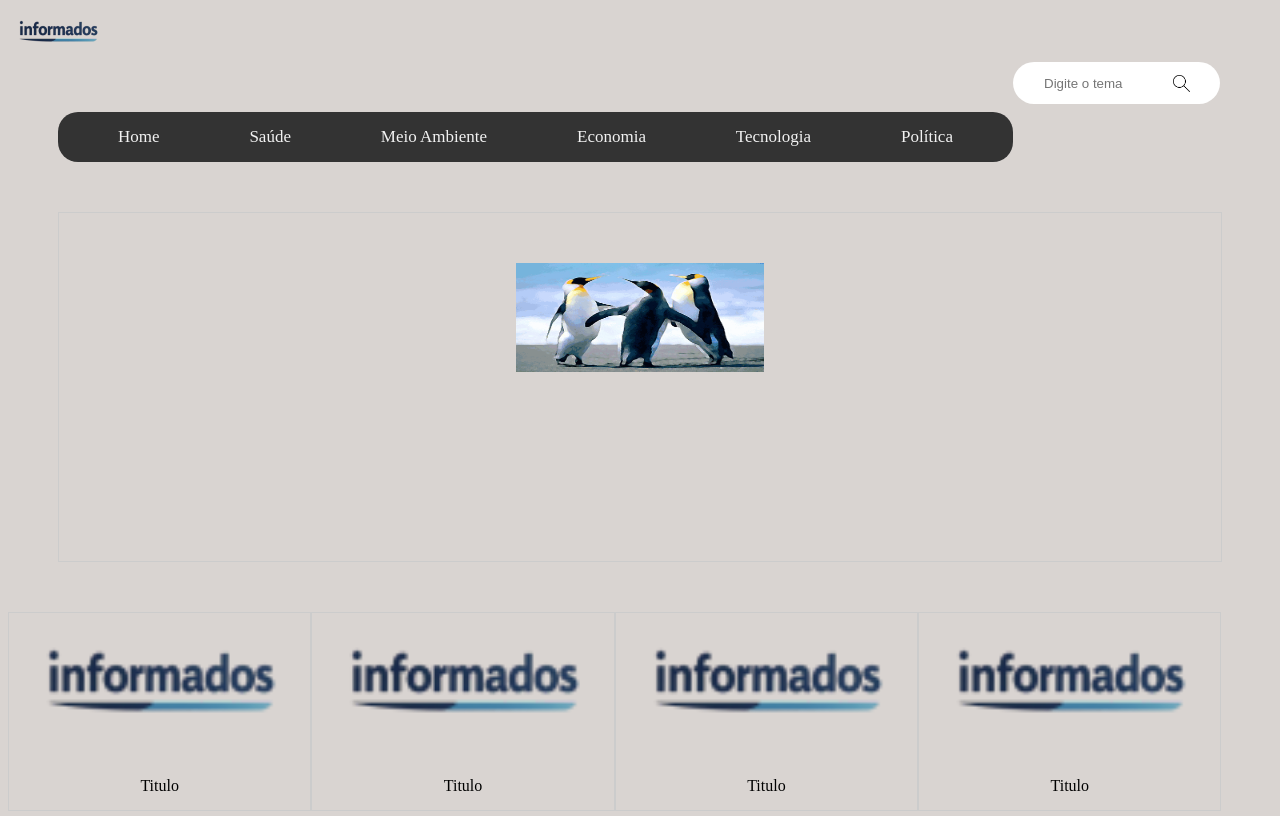
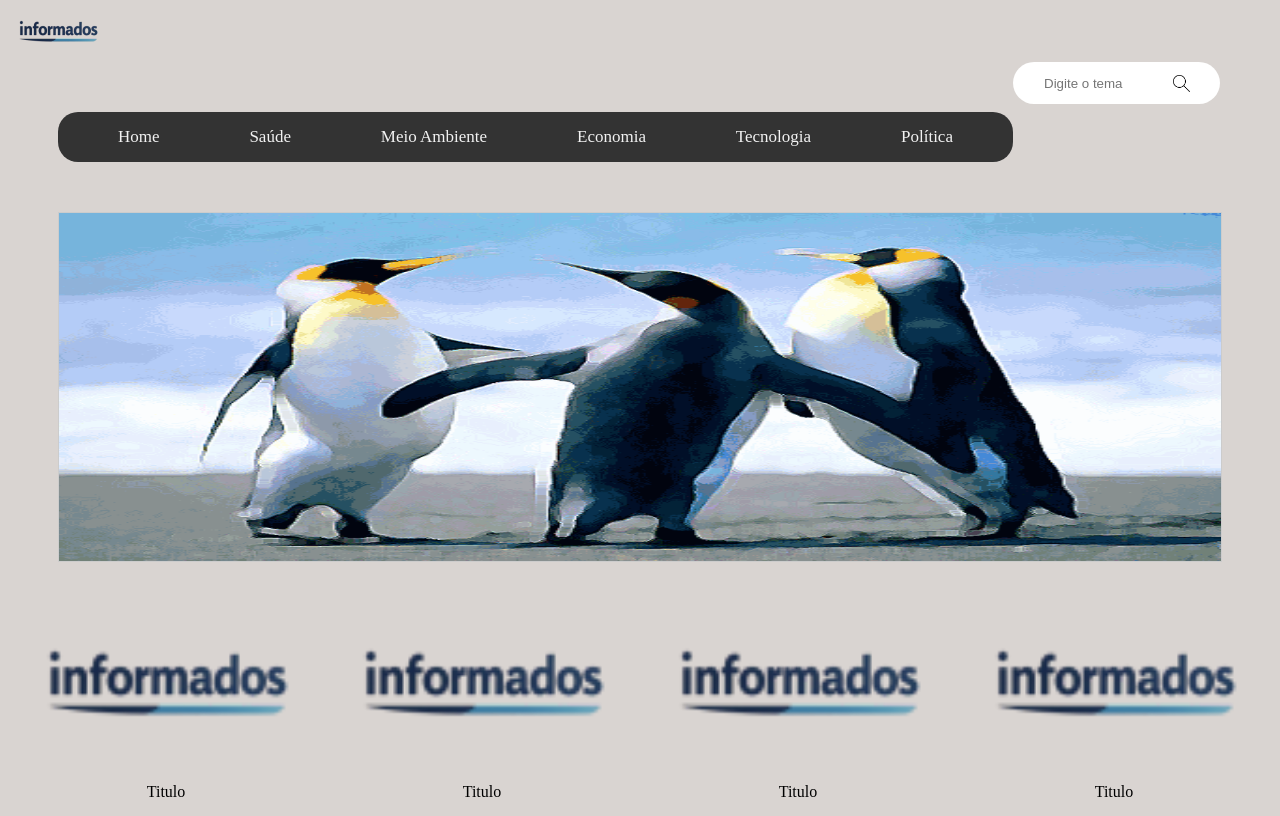
Before and after one commit to Sabrina-1/Informados, a plain HTML site: page index.html in a window 1280 px wide. Drawn offline with Linux system fonts and the light colour scheme.

Commit message:
Update style.css
adicionado estilização para imagens

```diff
--- a/style.css
+++ b/style.css
@@ -75,21 +75,24 @@ div.image{
   }
 
 div.image img{
-  width: 30%;
-  height: 60%;
-  padding: 50px;
+  width: 100%;
+  height: 100%;
+}
 
-}
 /*https://www.w3schools.com/css/tryit.asp?filename=trycss_image_gallery_responsive*/
 div.gallery{
-  border: 1px solid #ccc;
+  /*border: 1px solid #ffffff;*/
   padding: 0 6px;
+
   float:left;
-  width: 23.999999%
+  border-spacing: 10px;
+  width: 24.99999%;
 }
+
 /*alinha o box das imagens*/
 *{
   box-sizing: border-box;
+
 }
 
 /*cor ao passar o cursor do mouse na imagem*/
```
